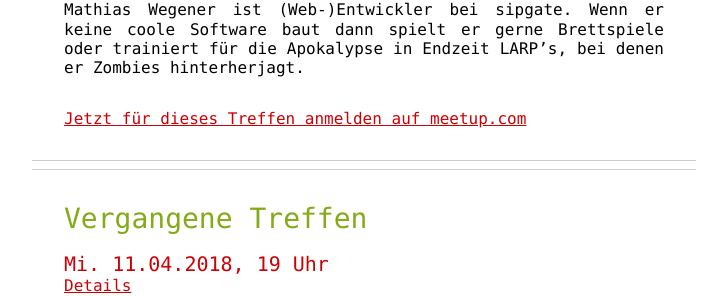
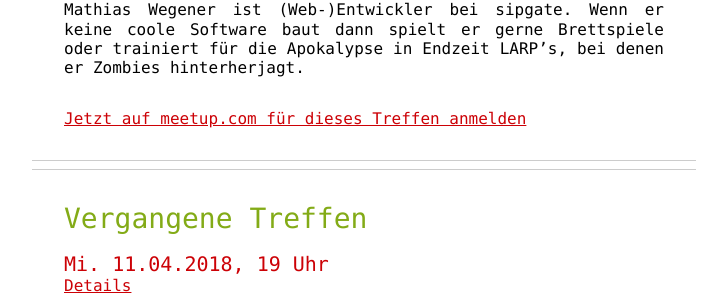
Before and after one commit to Schepp/wwnrw, a Jekyll site: the page built from home.html, in a window 1280 px wide. Shown: the part 1798-2094 px from the top of the page, without its empty margins (276-1003 px from the left). Built offline with Jekyll 4.4.1, drawn with Linux system fonts in a browser that asks for light colours.

```diff
--- a/_includes/meetup.html
+++ b/_includes/meetup.html
@@ -31,6 +31,6 @@
 	</ul>
 
 	{% if include.meetup.registration %}
-	<a href="{{include.meetup.registration}}">Jetzt für dieses Treffen anmelden auf meetup.com</a>
+	<a href="{{include.meetup.registration}}">Jetzt auf meetup.com für dieses Treffen anmelden</a>
 	{% endif %}
 </article>
```
